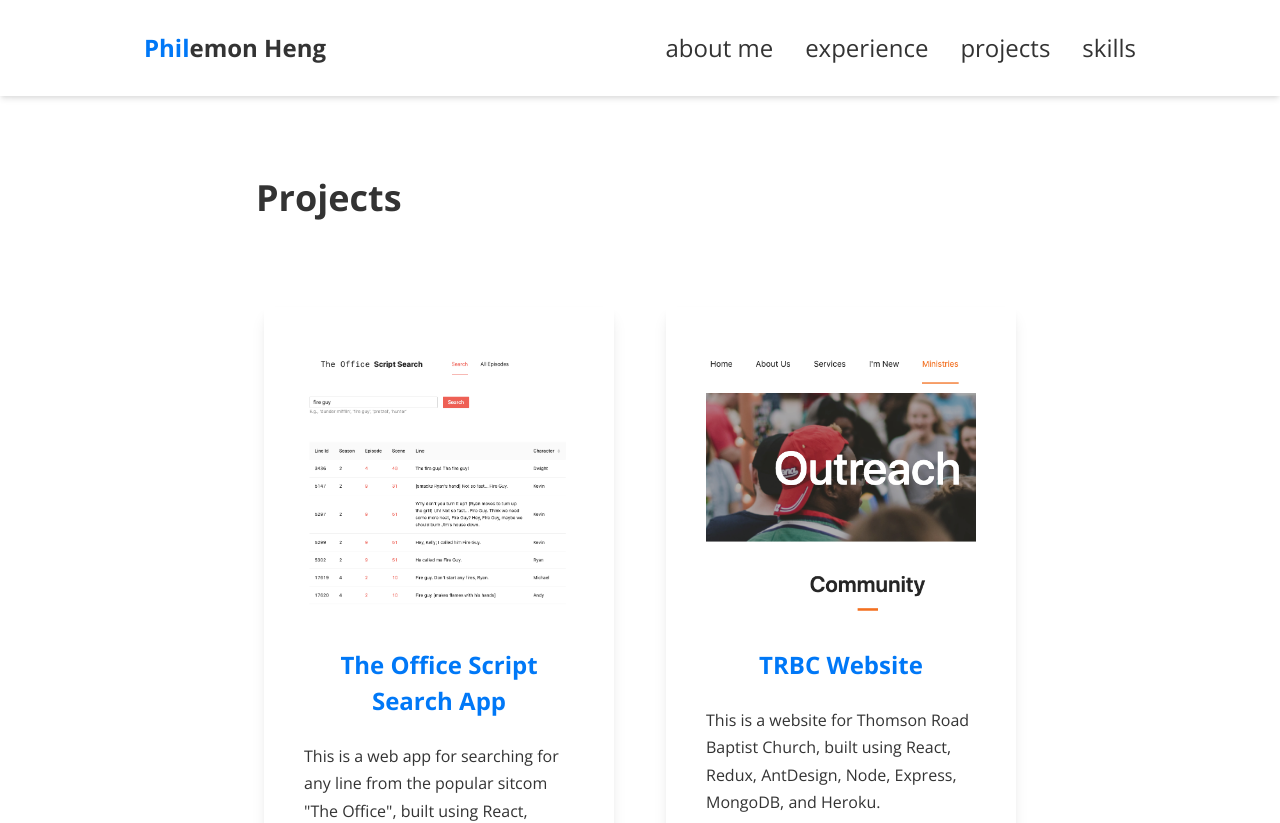
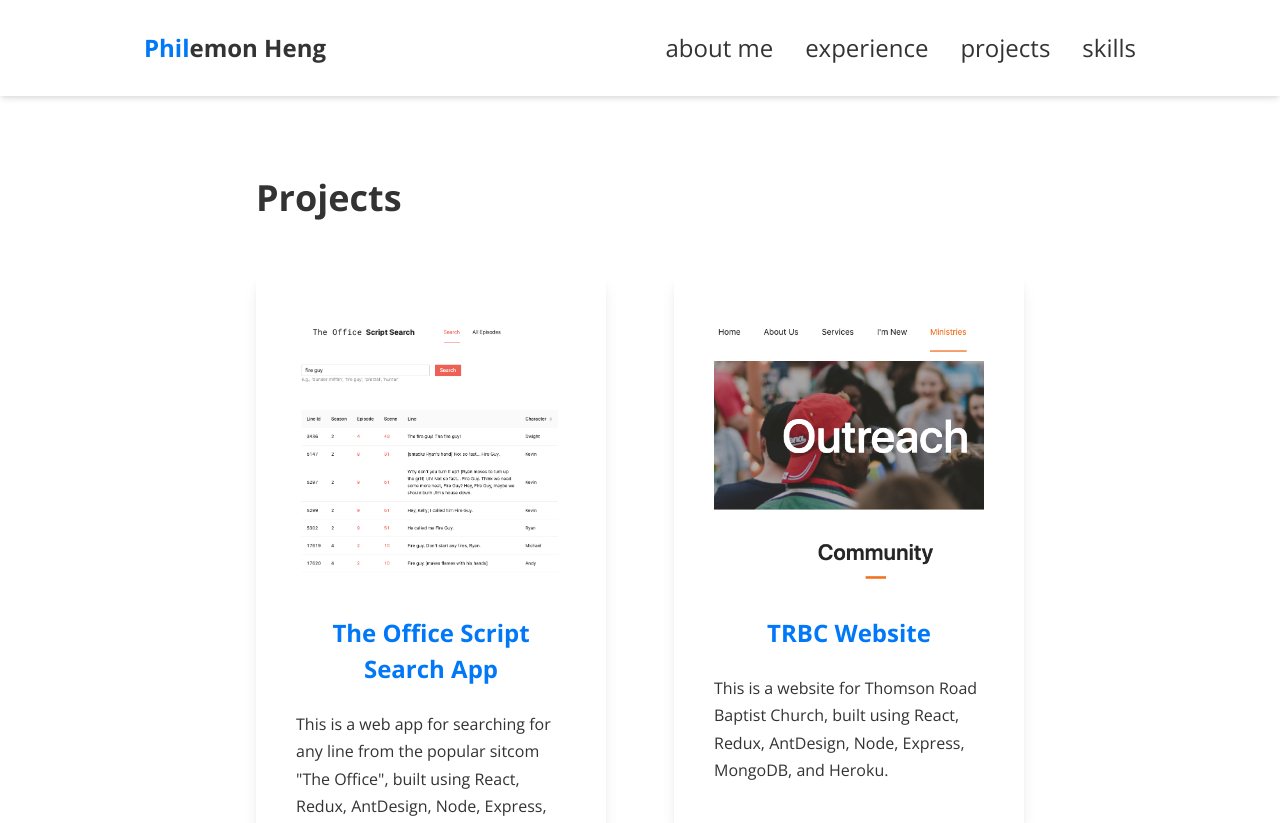
Before and after one commit to fillingthemoon/personal-website-02, a Next.js app: page /projects in a window 1280 px wide. Shown: the top 823 px of the page. Built offline with nearby package versions, Linux system fonts and the light colour scheme.

Commit message:
edit styles

```diff
--- a/components/ui/projectCard.js
+++ b/components/ui/projectCard.js
@@ -19,7 +19,6 @@ const ProjectCard = (props) => {
         maxWidth="350px"
         spacing={2}
         alignItems="center"
-        m={2}
         p={10}
         cursor="pointer"
         boxShadow="lg"
--- a/pages/projects.js
+++ b/pages/projects.js
@@ -12,7 +12,7 @@ const Projects = (props) => {
       <Head>
         <title>Projects | Philemon Heng</title>
       </Head>
-      <Heading mb="16">Projects</Heading>
+      <Heading mb="10">Projects</Heading>
       <Flex
         flexWrap="wrap"
         justifyContent={{ base: 'center', md: 'space-between' }}
```
